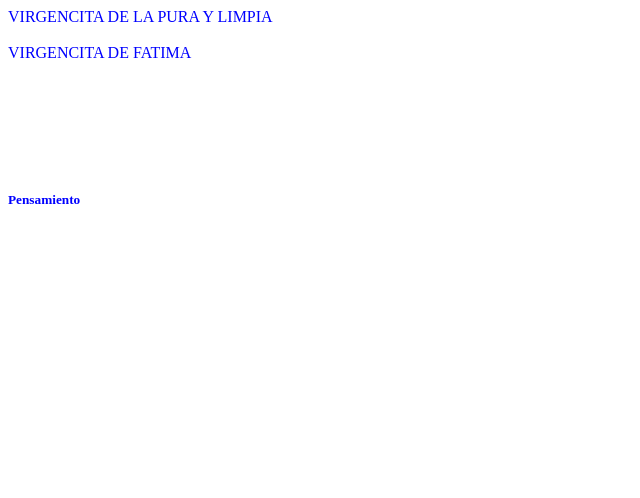
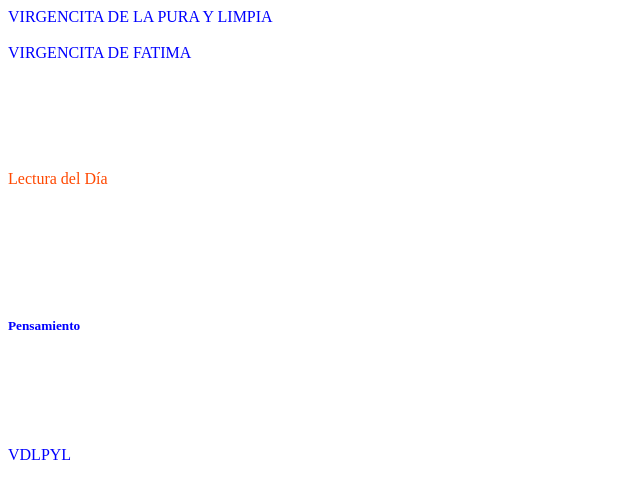
Before and after one commit to VDLPYL/VIRGENCITADELAPURAYLIMPIA, a plain HTML site: page index.html in a window 1280 px wide. Shown: the whole page, without its empty margins (0-640 px from the left). Drawn offline with Linux system fonts and the light colour scheme.

Commit message:
Lectura del Día D17Nov2024-11p-Catimbo-VDLPYL-naveespacialbp

```diff
--- a/index.css
+++ b/index.css
@@ -2,3 +2,9 @@ a {
     text-decoration: none;
     color: blue;
 }
+
+
+ar {
+    text-decoration: none;
+    color: rgb(255, 72, 0);
+}
--- a/index.html
+++ b/index.html
@@ -7,10 +7,15 @@
     <link rel="stylesheet" type="text/css" href="index.css">
 </head>
 <body>
-    <a href="https://vdlpyl.github.io/img/VIRGENCITADELAPURAYLIMPIA/index.html">VIRGENCITA DE LA PURA Y LIMPIA</a>
-    <br><br>
-    <a href="https://vdlpyl.github.io/img/VIRGENCITADELAPURAYLIMPIA/VIRGENCITADEFATIMA.html">VIRGENCITA DE FATIMA</a>
-    <br><br><br><br><br><br><br>
-    <h5><a href="https://vdlpyl.github.io/img/PENSAMIENTO/ubuntu.html">Pensamiento</a></h5>
+<a href="https://vdlpyl.github.io/img/VIRGENCITADELAPURAYLIMPIA/index.html">VIRGENCITA DE LA PURA Y LIMPIA</a>
+<br><br>
+<a href="https://vdlpyl.github.io/img/VIRGENCITADELAPURAYLIMPIA/VIRGENCITADEFATIMA.html">VIRGENCITA DE FATIMA</a>
+<br><br><br><br><br><br><br>
+<ar href="https://www.vaticannews.va/es/evangelio-de-hoy.html">Lectura del Día</ar>
+<br><br><br><br><br><br><br>
+<h5><a href="https://vdlpyl.github.io/img/PENSAMIENTO/ubuntu.html">Pensamiento</a></h5>
+<br><br><br><br><br>
+<!--homepage = página principal-->
+<a href="https://VDLPYL.github.io/VDLPYL">VDLPYL</a>
 </body>
 </html>
```
